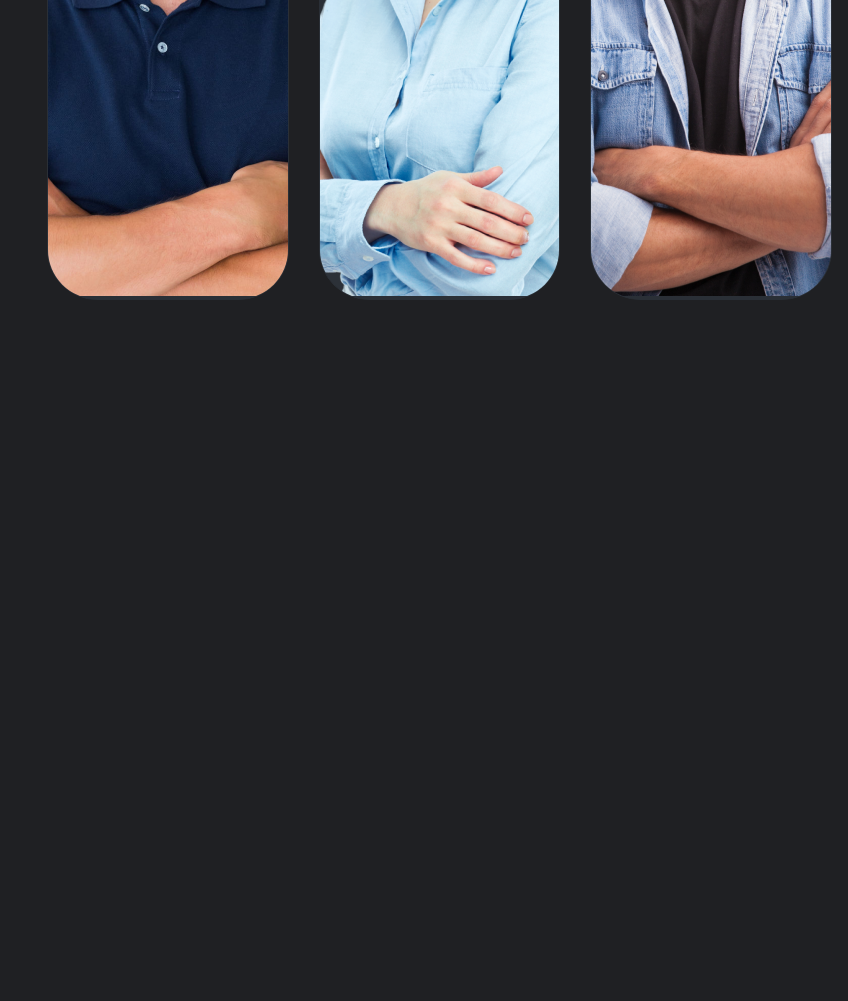
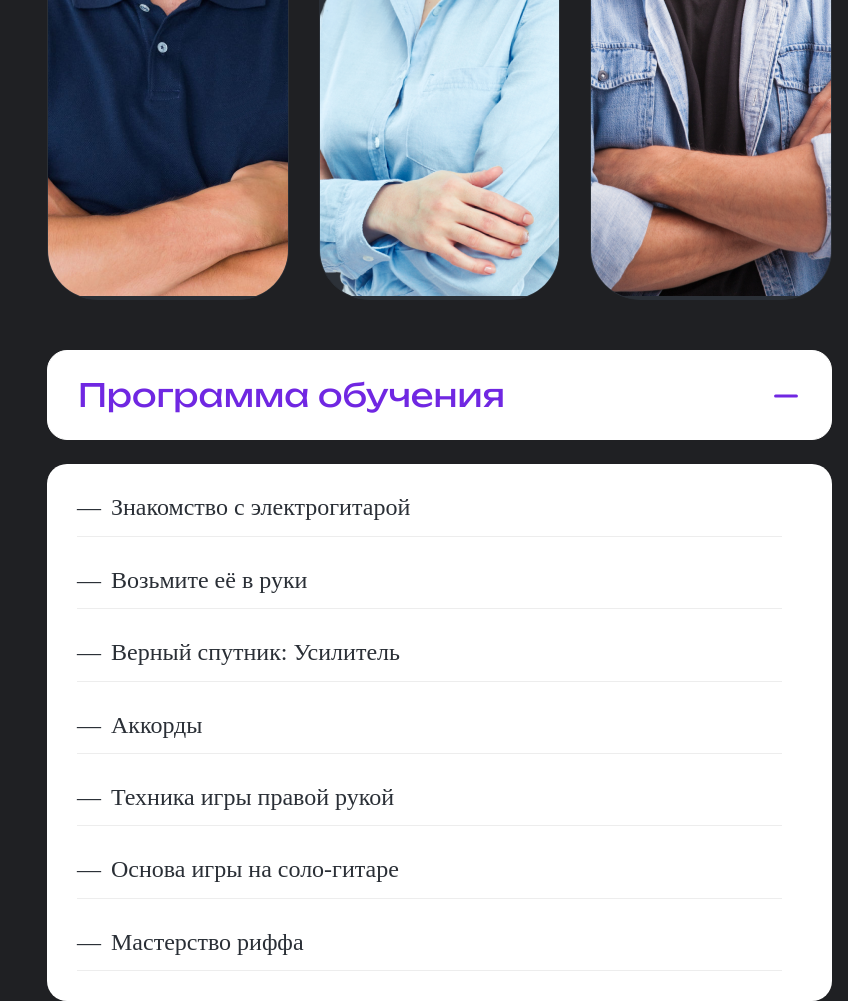
Before and after one commit to vitaliykulishov/FrontendBlok-Module02-Guitar, a website built with webpack: page src/index.html in a window 1280 px wide. Shown: the part 1754-2755 px from the top of the page, without its empty margins (432-1280 px from the left). Before the commit the page ends 2054 px from the top, so only its background shows below. Built offline with nearby package versions, Linux system fonts and the light colour scheme; files whose address does not match are found by name; a web font is replaced by a local one.

Commit message:
add accordion

```diff
--- a/src/index.html
+++ b/src/index.html
@@ -112,7 +112,20 @@
 
 			</div>
 			<div class="course__schedule">
-
+				<div class="accordion">
+					<button class="accordion__btn">Программа обучения</button>
+					<div class="accordion__panel" style="max-height: inherit;">
+						<ul class="accordion__list">
+							<li class="accordion__item">Знакомство с электрогитарой</li>
+							<li class="accordion__item">Возьмите её в руки</li>
+							<li class="accordion__item">Верный спутник: Усилитель</li>
+							<li class="accordion__item">Аккорды</li>
+							<li class="accordion__item">Техника игры правой рукой</li>
+							<li class="accordion__item">Основа игры на соло-гитаре</li>
+							<li class="accordion__item">Мастерство риффа</li>
+						</ul>
+					</div>
+				</div>
 			</div>
 		</div>
 	</div>
--- a/src/index.js
+++ b/src/index.js
@@ -17,3 +17,18 @@ const swiper = new Swiper('.slider-teacher', {
   modules: [Navigation, Pagination],
 
 });
+
+var acc = document.getElementsByClassName("accordion__btn");
+var i;
+
+for (i = 0; i < acc.length; i++) {
+ acc[i].addEventListener("click", function() {
+   this.classList.toggle("active");
+   var panel = this.nextElementSibling;
+   if (panel.style.maxHeight) {
+     panel.style.maxHeight = null;
+   } else {
+     panel.style.maxHeight = panel.scrollHeight + "px";
+   }
+ });
+}
--- a/src/styles/main.scss
+++ b/src/styles/main.scss
@@ -494,3 +494,72 @@ a {
         }
     }
 }
+
+.accordion {
+    margin-top: 50px;
+    &__btn {
+        border: 1px solid $light;
+        border-radius: 20px;
+        padding: 20px 25px 20px 30px;
+        width: 100%;
+        height: 90px;
+        background-color: $light;
+
+        font-weight: 400;
+        font-size: 32px;
+        line-height: 110%;
+        color: $accent;
+        text-align: left;
+        position: relative;
+        &::after {
+            content: '';
+            display: block;
+            width: 50px;
+            height: 50px;
+            background-image: url(../images/ui/minus.svg);
+            background-repeat: no-repeat;
+            background-size: contain;
+            position: absolute;
+            right: 20px;
+            top: 20px;
+            // transform: translateY(-50%)
+        }
+        &.active {
+            &::after {
+                background-image: url(../images/ui/plus.svg);
+            }
+        }
+    }
+    &__panel {
+        margin-top: 24px;
+        max-height: 0;
+        overflow: hidden;
+        transition: max-height 0.2s ease-out;
+        border-radius: 20px;
+        width: 100%;
+        background: $light;
+    }
+    &__list {
+        padding: 30px 50px;
+        list-style-type: none;
+        padding-left: 0;
+        display: flex;
+        flex-direction: column;
+        gap: 30px;
+    }
+    &__item {
+        margin-left: 30px;
+        padding-bottom: 15px;
+        border-bottom: 1px solid $grey;
+        font-weight: 300;
+        font-size: 24px;
+        line-height: 110%;
+        color: $dark;
+        display: flex;
+        align-items: center;
+        gap: 10px;
+        &::before {
+            content: '—';
+        }
+    }
+}
```
Also changed, not shown: dist/bundle.js, src/images/ui/minus.svg (added), src/images/ui/plus.svg (added).
